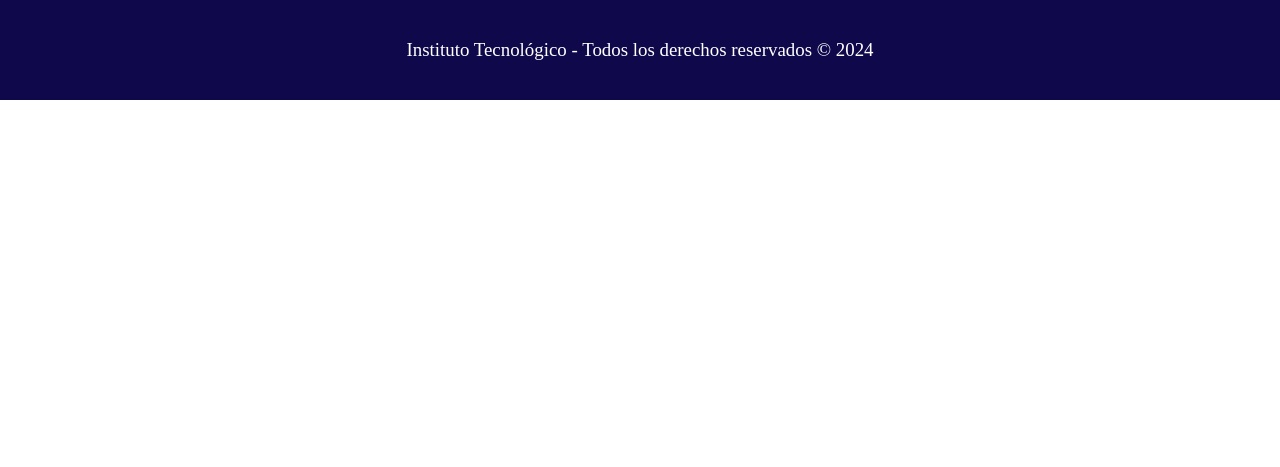
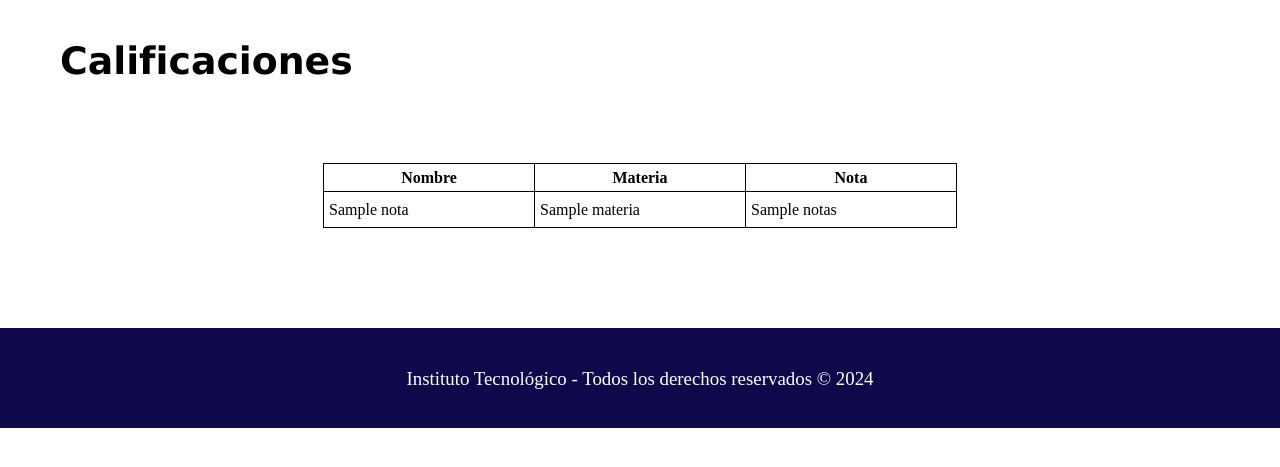
Before and after one commit to Leo-byte-1/Instituto_Virtual_Flask, a Flask app: template templates/calificaciones.html in a window 1280 px wide. Shown: the part 70-537 px from the top of the page. Run offline with Flask 2, Linux system fonts and the light colour scheme; the template is opened without the code that fills it: most values are stand-ins (such as "Sample title", 1, 10 or a date in 2020).

```diff
--- a/app.py
+++ b/app.py
@@ -27,14 +27,15 @@ def lista_alumnos():
 
 @app.route("/user", methods=["POST"])
 def addUser():
+    conn = db.conexion()
+    cursor = conn.cursor()
+
     nombre = request.form["nombre"]
     apellido = request.form["apellido"]
     edad = request.form["edad"]
     dni = request.form["dni"]
 
     if nombre and apellido and edad and dni:
-        conn = db.conexion()
-        cursor = conn.cursor()
         sql = "INSERT INTO alumnos (nombre, apellido, edad, dni) VALUES (%s, %s, %s, %s)"
         datos = (nombre, apellido, edad, dni)
         cursor.execute(sql, datos)
@@ -59,14 +60,14 @@ def delete(id):
 
 @app.route("/edit/<string:id>", methods=['POST'])
 def edit(id):
+    conn = db.conexion()
+    cursor = conn.cursor()
     nombre = request.form['nombre']
     apellido = request.form['apellido']
     edad = request.form['edad']
     dni = request.form["dni"]
 
     if nombre and apellido and edad:
-        conn = db.conexion()
-        cursor = conn.cursor()
         sql = "UPDATE alumnos SET nombre = %s, apellido = %s, edad = %s, dni = %s WHERE id = %s"
         data = (nombre, apellido, edad, dni, id)
     cursor.execute(sql, data)
@@ -83,8 +84,19 @@ def registrar():
 
 @app.route("/calificaciones")
 def calificaciones():
+    conn = db.conexion()
+    cursor = conn.cursor()
+    cursor.execute("SELECT a.nombre, m.materia, n.notas FROM notas n JOIN alumnos a ON n.id_alumno = a.id_alumno JOIN materias m ON m.id_materia = n.id_materia ORDER BY a.nombre")
+    myresult = cursor.fetchall()
+    #Convertir los datos a diccionario
+    insertObjectC = []
+    columnNames = [column[0] for column in cursor.description]
+    for record in myresult:
+        insertObjectC.append(dict(zip(columnNames, record)))
+    cursor.close()
+    conn.close()
 
-    return render_template("calificaciones.html")
+    return render_template("calificaciones.html", notas = insertObjectC)
 
 if __name__ == "__main__":
     app.run(debug=True, port=4000)
--- a/static/css/style-macro.css
+++ b/static/css/style-macro.css
@@ -36,3 +36,38 @@
 .footer p{
     color: #fff;
 }
+
+/*Estilo de la tabla*/
+.cont-table {
+    display: flex;
+    justify-content: center;
+    margin-top: 80px;
+    margin-bottom: 100px;
+}
+
+.datos,
+.aciones {
+    border-collapse: collapse;
+}
+
+th,
+td {
+    width: 200px;
+    height: 25px;
+    border: solid 1px #000;
+}
+
+.datos td {
+    padding: 5px;
+}
+
+.id {
+    text-align: center;
+}
+
+/*Estilo del titulo de la página*/
+.titulo {
+    margin: 40px 0 0 60px;
+    font-family: Verdana;
+    font-size: 10mm;
+}
--- a/templates/calificaciones.html
+++ b/templates/calificaciones.html
@@ -12,6 +12,29 @@
 <body>
     {{ macros.portada() }}
 
+    <h1 class="titulo">Calificaciones</h1>
+
+    <div class="cont-table">
+    <table class="datos">
+        <thead>
+            <tr>
+                <th>Nombre</th>
+                <th>Materia</th>
+                <th>Nota</th>
+            </tr>
+        </thead>
+        <tbody>
+            {% for n in notas %}
+                <tr>
+                    <td>{{ n.nombre }}</td>
+                    <td>{{ n.materia }}</td>
+                    <td>{{ n.notas }}</td>
+                </tr>
+            {% endfor %}
+        </tbody>
+    </table>
+    </div>
+
     {{ macros.footer() }}
 </body>
 </html>
```
